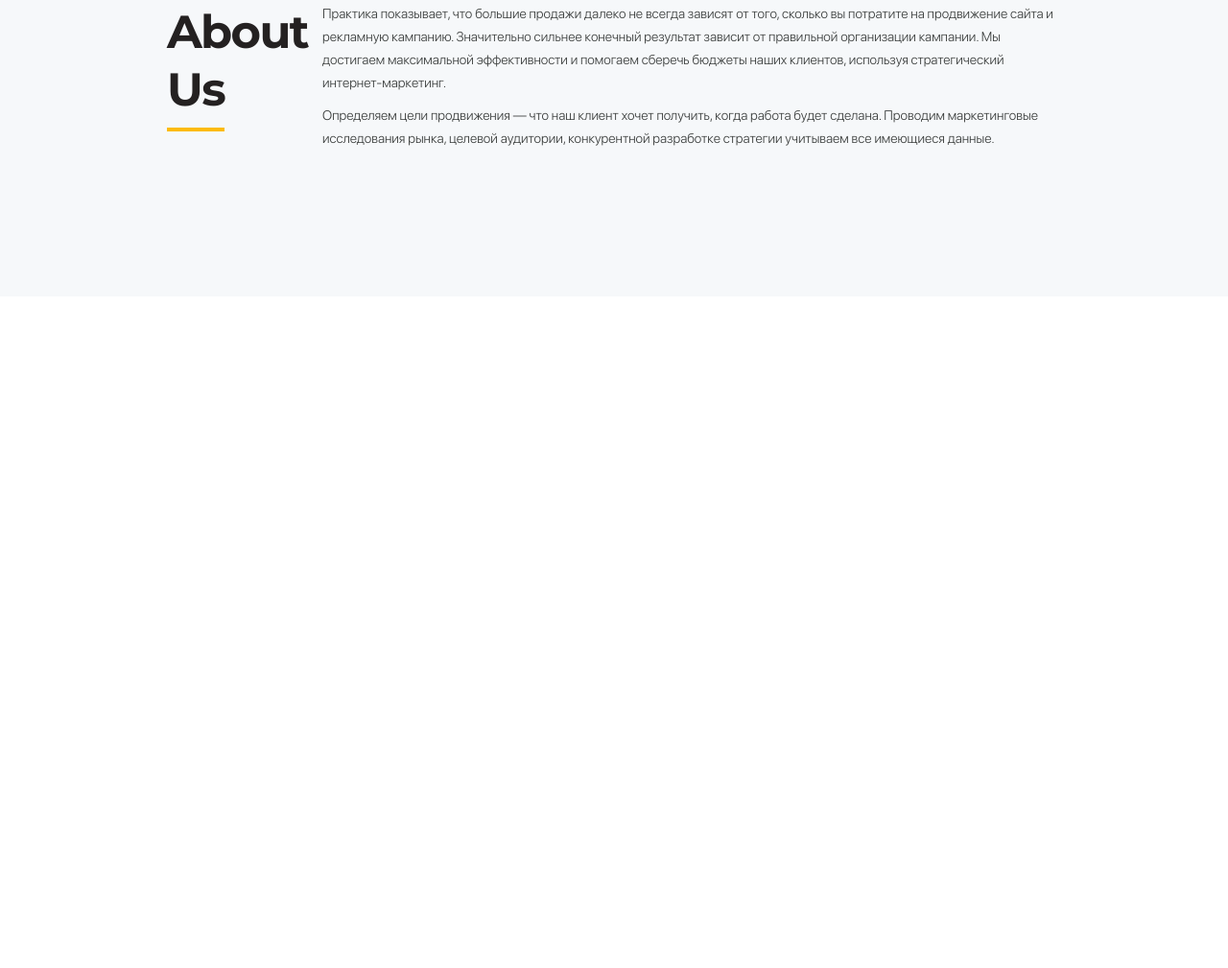
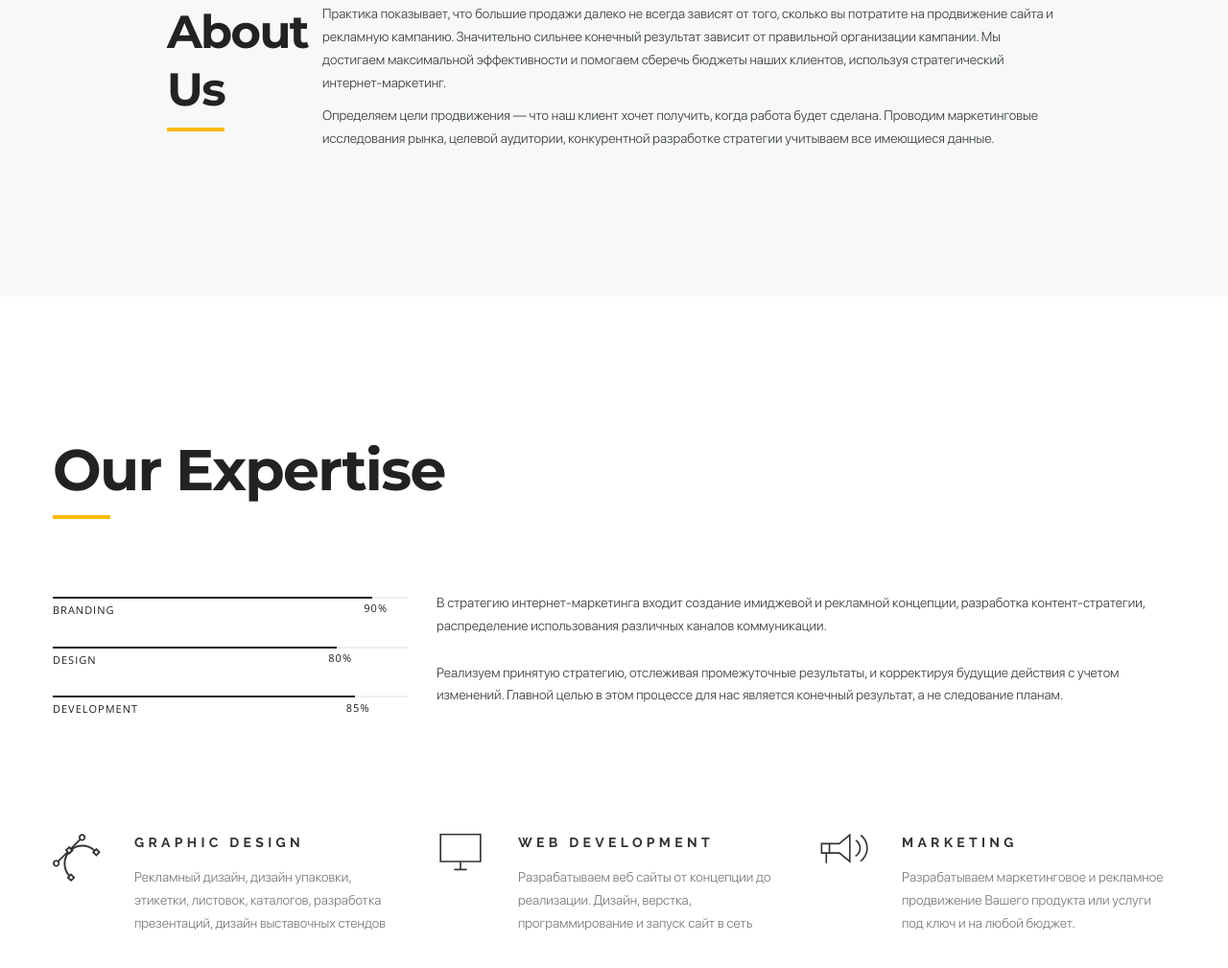
Before and after one commit to AlexanderUsovich/marketing, a plain HTML site: page index.html in a window 1280 px wide. Shown: the part 949-1958 px from the top of the page at 96% size. Before the commit the page ends 1258 px from the top, so only its background shows below. Drawn offline with nearby package versions, Linux system fonts and the light colour scheme.

Commit message:
expertise

```diff
--- a/index.html
+++ b/index.html
@@ -7,8 +7,10 @@
 	<title>Marketing</title>
 	<link rel="preconnect" href="https://fonts.googleapis.com">
 	<link rel="preconnect" href="https://fonts.gstatic.com" crossorigin>
+	<link rel="preconnect" href="https://fonts.googleapis.com">
+	<link rel="preconnect" href="https://fonts.gstatic.com" crossorigin>
 	<link
-		href="https://fonts.googleapis.com/css2?family=Merriweather:ital,wght@1,300&family=Montserrat:wght@300;500;700&family=Open+Sans:wght@300;400;600;700&family=Raleway:wght@700&display=swap"
+		href="https://fonts.googleapis.com/css2?family=Merriweather:ital,wght@1,300&family=Montserrat:wght@300;500;700&family=Open+Sans:wght@300;400;600;700&family=Raleway:wght@400;700&display=swap"
 		rel="stylesheet">
 	<link rel="stylesheet" href="css/fonts.css">
 	<link rel="stylesheet" href="css/main.css">
@@ -57,8 +59,58 @@
 								эффективности и помогаем сберечь бюджеты наших клиентов, используя стратегический
 								интернет-маркетинг.
 							</p>
-							<p>Определяем цели продвижения — что наш клиент хочет получить, когда работа будет    	сделана. Проводим маркетинговые исследования рынка, целевой аудитории, конкурентной разработке стратегии учитываем все имеющиеся данные.
+							<p>Определяем цели продвижения — что наш клиент хочет получить, когда работа будет сделана.
+								Проводим маркетинговые исследования рынка, целевой аудитории, конкурентной разработке
+								стратегии учитываем все имеющиеся данные.
 							</p>
+						</div>
+					</div>
+				</div>
+			</section>
+			<section class="expertise">
+				<div class="container">
+					<h2 class="title">Our Expertise</h2>
+					<div class="progress">
+						<div class="progress__lines">
+							<div class="progress__line-bg">
+								<div class="progress__line-over progress__line-over--branding" style="width: 90%;">
+								</div>
+							</div>
+							<div class="progress__word">BRANDING</div>
+							<div class="progress__line-bg">
+								<div class="progress__line-over progress__line-over--design" style="width: 80%;"></div>
+							</div>
+							<div class="progress__word">DESIGN</div>
+							<div class="progress__line-bg">
+								<div class="progress__line-over progress__line-over--development" style="width: 85%;"></div>
+							</div>
+							<div class="progress__word">DEVELOPMENT</div>
+						</div>
+						<div class="progress__text">
+							<p>В стратегию интернет-маркетинга входит создание имиджевой и рекламной концепции,
+								разработка контент-стратегии, распределение использования различных каналов
+								коммуникации.
+							</p>
+							<p>Реализуем принятую стратегию, отслеживая промежуточные результаты, и корректируя будущие
+								действия с учетом изменений. Главной целью в этом процессе для нас является конечный
+								результат, а не следование планам.</p>
+						</div>
+					</div>
+					<div class="expertise__row">
+						<div class="expertise__item expertise__item--graphic">
+							<h3 class="expertise__subtitle">GRAPHIC DESIGN</h3>
+							<p class="expertise__text">Рекламный дизайн, дизайн упаковки, этикетки, листовок, каталогов,
+								разработка презентаций, дизайн выставочных стендов</p>
+						</div>
+						<div class="expertise__item expertise__item--development">
+							<h3 class="expertise__subtitle">WEB DEVELOPMENT</h3>
+							<p class="expertise__text">Разрабатываем веб сайты от концепции до реализации. Дизайн,
+								верстка, программирование и запуск сайт в сеть</p>
+						</div>
+						<div class="expertise__item expertise__item--marketing">
+							<h3 class="expertise__subtitle">MARKETING</h3>
+							<p class="expertise__text">Разрабатываем маркетинговое и рекламное продвижение Вашего
+								продукта или услуги под ключ и на любой бюджет.</p>
 						</div>
 					</div>
 				</div>
--- a/sass/base/_general.sass
+++ b/sass/base/_general.sass
@@ -36,6 +36,7 @@ body
 	font-family: Montserrat
 	line-height: 125% // 75px/60
 	letter-spacing: -1.65px
+	position: relative
 	&::after
 		content: ''
 		display: block
--- /dev/null
+++ b/sass/base/_mixins.sass
@@ -0,0 +1,3 @@
+@mixin flex
+    display: flex
+    justify-content: space-between
--- a/sass/blocks/_about.sass
+++ b/sass/blocks/_about.sass
@@ -3,11 +3,9 @@
 	background: #F6F8FA
 	// .about__inner
 	&__inner
-		display: flex
-		justify-content: space-between
+		@include flex
 	&__title
 		font-size: 48px
-		position: relative
 		align-self: start
 
 	// .about__text
--- /dev/null
+++ b/sass/blocks/_expertise.sass
@@ -0,0 +1,85 @@
+.expertise
+	padding: 143px 0 188px
+	// .expertise__row
+	&__row
+		@include flex
+		margin-top: 120px
+
+	// .expertise__item
+	&__item
+		width: 370px
+		padding-left: 85px
+		cursor: pointer
+		&:hover .expertise__subtitle
+			font-weight: 400
+		&--graphic
+			background: url('../icons/expertise/graphic.svg') no-repeat
+		&--development
+			background: url('../icons/expertise/monitor.svg') no-repeat left -6px
+		&--marketing
+			background: url('../icons/expertise/speaker.svg') no-repeat left -10px
+
+	// .expertise__subtitle
+	&__subtitle
+		color: #333
+		font-size: 14px
+		font-family: Raleway
+		line-height: 142.857143% // 20px/14
+		letter-spacing: 4.29px
+	// .expertise__text
+	&__text
+		color: #777
+		font-size: 14px
+		font-family: SF Pro Display
+		font-weight: 300
+		line-height: 171.428571% // 24px/14
+		margin-top: 14px
+
+.progress
+	@include flex
+	margin-top: 90px
+	// .progress__lines
+	&__lines
+		width: 370px
+		color: #1D1D1D
+		font-size: 11px
+		line-height: 181.818182% // 20px/11
+		letter-spacing: 1px
+		text-transform: uppercase
+		margin-top: 5px
+	// .progress__line-bg
+	&__line-bg
+		background: #F0F0F0
+		height: 2px
+		position: relative
+		&:not(:first-child)
+			margin-top: 28px
+	// .progress__line-over
+	&__line-over
+		background: #1D1D1D
+		height: 2px
+		position: relative
+		&::after
+			position: absolute
+			bottom: -20px
+			right: -16px
+		&--branding::after
+			content: '90%'
+		&--design::after
+			content: '80%'
+		&--development::after
+			content: '85%'
+
+	&__word
+		margin-top: 2px
+
+	// .progress__text
+	&__text
+		max-width: 770px
+		color: #373A39
+		font-size: 14px
+		font-family: SF Pro Display
+		font-weight: 300
+		line-height: 171.428571% // 24px/14
+		p+p
+			margin-top: 25px
--- a/sass/blocks/_header.sass
+++ b/sass/blocks/_header.sass
@@ -2,8 +2,7 @@
 	// .header__top-inner
 	&__top-inner
 		min-height: 94px
-		display: flex
-		justify-content: space-between
+		@include flex
 		align-items: center
 	// .header__content
 	&__content
--- a/sass/main.sass
+++ b/sass/main.sass
@@ -3,8 +3,10 @@
 @import 'base/vars'
 @import 'base/fonts'
 @import 'base/libs'
+@import 'base/mixins'
 @import 'blocks/header'
 @import 'blocks/footer'
 @import 'blocks/about'
+@import 'blocks/expertise'
 
 @import "base/media"
```
Also changed, not shown: css/main.css, favicon.ico (added).
